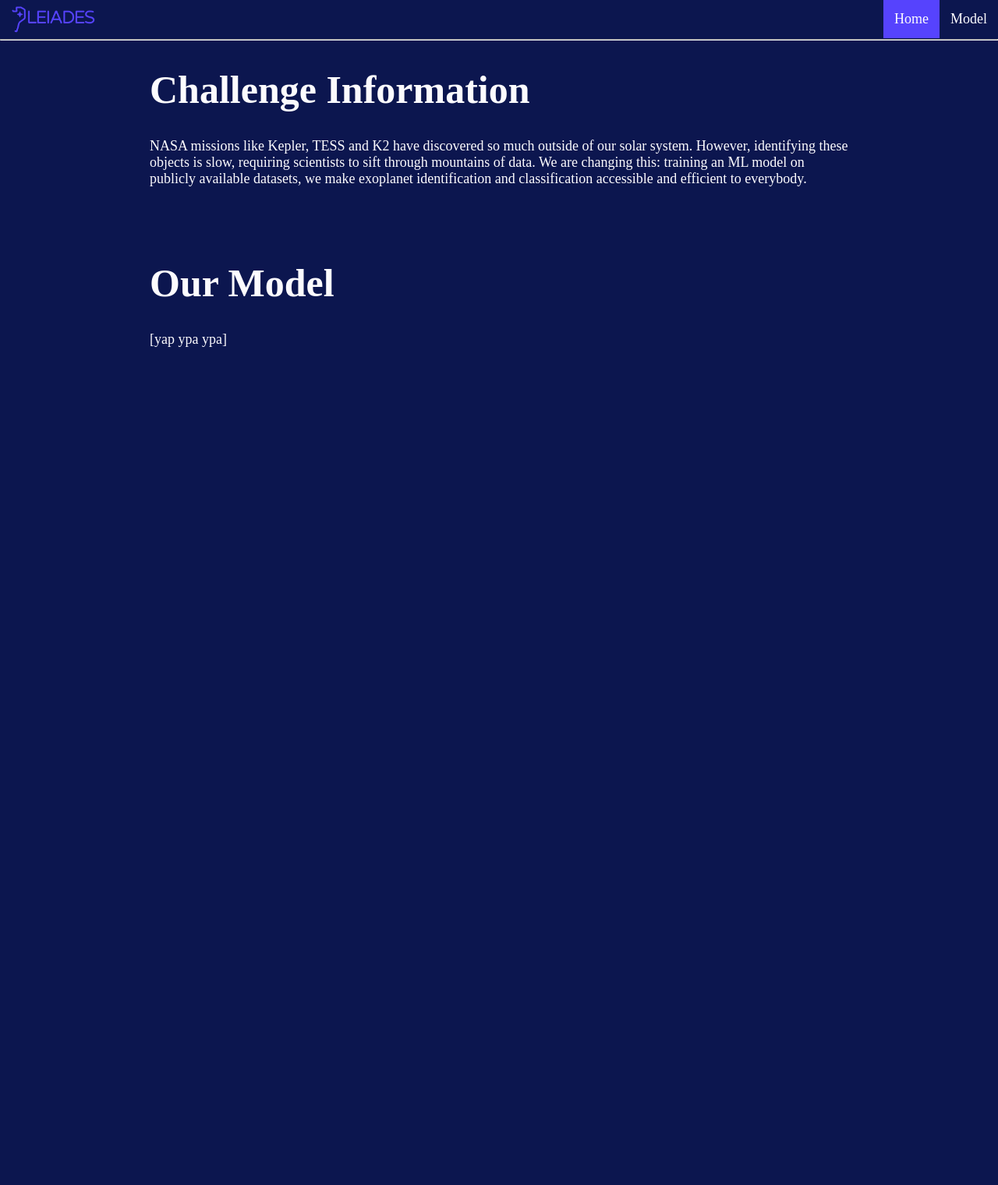
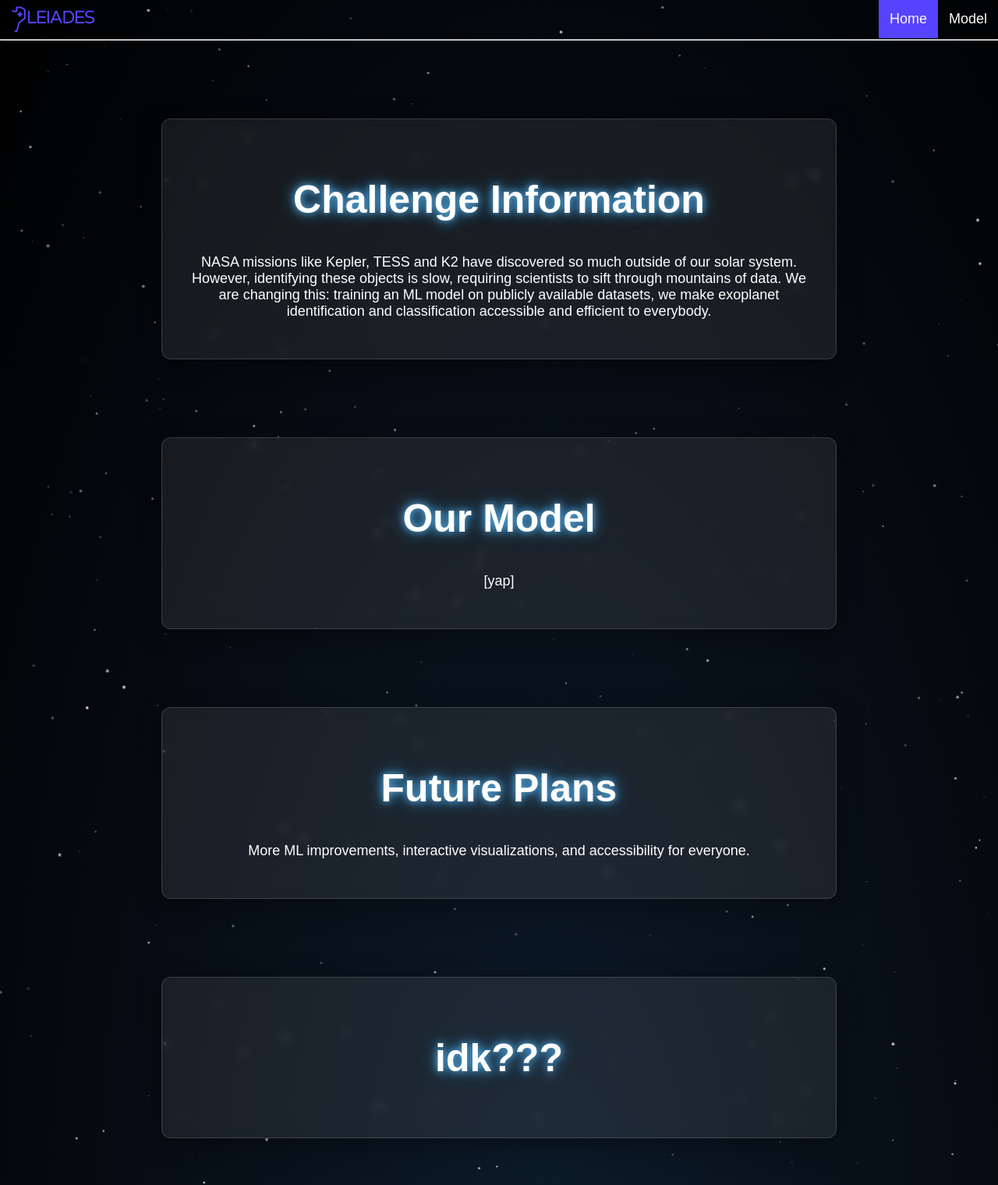
Before and after one commit to confuzzlementation/pleiades, a Flask app: page / in a window 1280 px wide. Shown: the whole page at 78% size. Run offline with Flask 3, Linux system fonts and the light colour scheme; parts of the project's set-up code (start-up, migrations or seed data) failed here and were passed over; some web fonts are replaced.

Commit message:
front end shenanigans

```diff
--- /dev/null
+++ b/static/css/space.css
@@ -0,0 +1,79 @@
+html, body {
+    margin: 0;
+    height: 100%;
+    overflow: hidden;
+    font-family: 'Poppins', sans-serif;
+    color: white;
+    perspective: 1000px;
+    background: black;
+}
+
+body::before {
+    content: "";
+    position: fixed;
+    top: 0;
+    left: 0;
+    width: 110%;
+    height: 110%;
+    background: radial-gradient(ellipse at bottom, #0d1b2a 0%, #000000 100%);
+    transform: translate3d(0, 0, 0);
+    transition: transform 0.2s ease-out;
+    z-index: -3;
+}
+
+#nebula-particles, #particles-js {
+    position: fixed;
+    top: 0;
+    left: 0;
+    width: 100%;
+    height: 100%;
+    pointer-events: none;
+}
+
+#nebula-particles { z-index: -2; }
+#particles-js { z-index: -1; }
+
+.glass {
+    background: rgba(255,255,255,0.08);
+    border: 1px solid rgba(255,255,255,0.15);
+    box-shadow: 0 8px 32px rgba(0,0,0,0.37);
+    backdrop-filter: blur(6px);
+    border-radius: 12px;
+    padding: 2rem;
+    max-width: 800px;
+    margin: 100px auto;
+    text-align: center;
+    animation: fadeIn 2s ease;
+    position: relative;
+    z-index: 10;
+}
+
+h1 {
+    text-shadow: 0 0 10px #5dade2, 0 0 20px #3498db;
+}
+
+.shooting-star {
+    position: fixed;
+    width: 2px;
+    height: 100px;
+    background: linear-gradient(white, transparent);
+    opacity: 0.7;
+    transform: rotate(52deg);
+    animation: shoot 2s linear infinite;
+    z-index: -1;
+}
+
+@keyframes shoot {
+    from { top: 100vh; left: 0; opacity: 1; }
+    to { top: -100px; left: 100vw; opacity: 0; }
+}
+
+@keyframes fadeIn {
+    from { opacity: 0; transform: translateY(20px); }
+    to { opacity: 1; transform: translateY(0); }
+}
+
+@keyframes subtleGlow {
+    from { opacity: 0.85; filter: brightness(1); }
+    to { opacity: 1; filter: brightness(1.2); }
+}
--- /dev/null
+++ b/static/js/parallax.js
@@ -0,0 +1,31 @@
+let targetX = 0;
+let targetY = 0;
+let currentX = 0;
+let currentY = 0;
+let time = 0;
+
+document.addEventListener("mousemove", (e) => {
+    targetX = (e.clientX / window.innerWidth - .5);
+    targetY = (e.clientY / window.innerHeight - .5);
+});
+
+function animate() {
+    const ease = 0.05;
+    currentX += (targetX - currentX) * ease;
+    currentY += (targetY - currentY) * ease;
+
+    const stars = document.getElementById("particles-js");
+    time += 0.002;
+
+    const autoX = Math.sin(time) * 0.3;
+    const autoY = Math.cos(time) * 0.3;
+    const autoRotate = Math.sin(time * 0.5) * 2;
+
+    if (stars) {
+        stars.style.transform = `translate3d(${(currentX + autoX) * 20}px, ${(currentY + autoY) * 20}px, 0) rotate(${autoRotate}deg)`;
+    }
+
+    requestAnimationFrame(animate);
+}
+
+animate();
--- /dev/null
+++ b/static/js/script.js
@@ -0,0 +1,25 @@
+particlesJS("particles-js", {
+    "particles": {
+        "number": { "value": 150, "density": { "enable": true, "value_area": 800 } },
+        "color": { "value": "#ffffff" },
+        "shape": { "type": "circle" },
+        "opacity": { "value": 0.8, "random": true },
+        "size": { "value": 2, "random": true },
+        "line_linked": { "enable": false },
+        "move": { "enable": true, "speed": 0.4, "direction": "none", "out_mode": "out" }
+    },
+    "interactivity": {
+        "detect_on": "canvas",
+        "events": { "onhover": { "enable": true, "mode": "repulse" }, "onclick": { "enable": true, "mode": "push" }, "resize": true }
+    },
+    "retina_detect": true
+});
+
+function createShootingStar() {
+    const star = document.createElement("div");
+    star.classList.add("shooting-star");
+    star.style.left = Math.random() * window.innerWidth + "px";
+    document.body.appendChild(star);
+    setTimeout(() => star.remove(), 2000);
+}
+setInterval(createShootingStar, 4000);
--- a/templates/home.html
+++ b/templates/home.html
@@ -1,40 +1,52 @@
-<!-- <!DOCTYPE html> -->
+<!DOCTYPE html>
 <html lang="en">
 <head>
     <meta charset="UTF-8">
     <meta name="viewport" content="width=device-width, initial-scale=1">
     <meta name="description" content="Team Pleiades Exoplanet Detection ML Model.">
-    <title> Pleiades ML Model </title>
+    <title>Pleiades ML Model</title>
     <link rel="icon" href="static/icons/favicon.ico" type="image/icon type">
     <link rel="stylesheet" href="static/css/root.css">
     <link rel="stylesheet" href="static/css/base.css">
     <link rel="stylesheet" href="static/css/navbar.css">
+    <link rel="stylesheet" href="static/css/space.css">
 </head>
 <body>
+    <div id="particles-js"></div>
     <div id="navbar" class="topnav">
         <img src="static/icons/favicon.png" id="teamLogo">
-        <!-- <a href="adv" id="adv">Advanced Model</a> -->
         <a href="model" id="model">Model</a>
         <a href="/" id="home" class="curr">Home</a>
-
         <a href="javascript:void(0);" id="menuContainer" class="icon">☰</a>
     </div>
     <hr>
 
-    <div class="centreBox">
-        <h1> Challenge Information </h1>
-        <p>NASA missions like Kepler, TESS and K2 have discovered so much outside of our solar system.
-            However, identifying these objects is slow, requiring scientists to sift through mountains of data.
-            We are changing this: training an ML model on publicly available datasets,
-            we make exoplanet identification and classification accessible and efficient to everybody.</p>
-        <br> <br>
-
-        <h1> Our Model </h1>
-        <p>
-            [yap ypa ypa]
-        </p>
+    <div class="horizontal-container">
+        <div id="scroll-glass">
+            <section class="glass">
+                <h1>Challenge Information</h1>
+                <p>NASA missions like Kepler, TESS and K2 have discovered so much outside of our solar system. However, identifying these objects is slow, requiring scientists to sift through mountains of data. We are changing this: training an ML model on publicly available datasets, we make exoplanet identification and classification accessible and efficient to everybody.</p>
+            </section>
+            <section class="glass">
+                <h1>Our Model</h1>
+                <p>[yap]</p>
+            </section>
+            <section class="glass">
+                <h1>Future Plans</h1>
+                <p>More ML improvements, interactive visualizations, and accessibility for everyone.</p>
+            </section>
+            <section class="glass">
+                <h1>idk???</h1>
+            </section>
+        </div>
     </div>
 
-<script src="https://unpkg.com/boxicons@2.1.4/dist/boxicons.js"></script>
+    <div id="progress-bar-container">
+        <div id="progress-bar"></div>
+    </div>
+
+    <script src="https://cdn.jsdelivr.net/npm/particles.js"></script>
+    <script src="{{ url_for('static', filename='js/script.js') }}"></script>
+    <script src="{{ url_for('static', filename='js/parallax.js') }}"></script>
 </body>
 </html>
```
Also changed, not shown: static/js/stars.js (added, +22 -0 lines).
